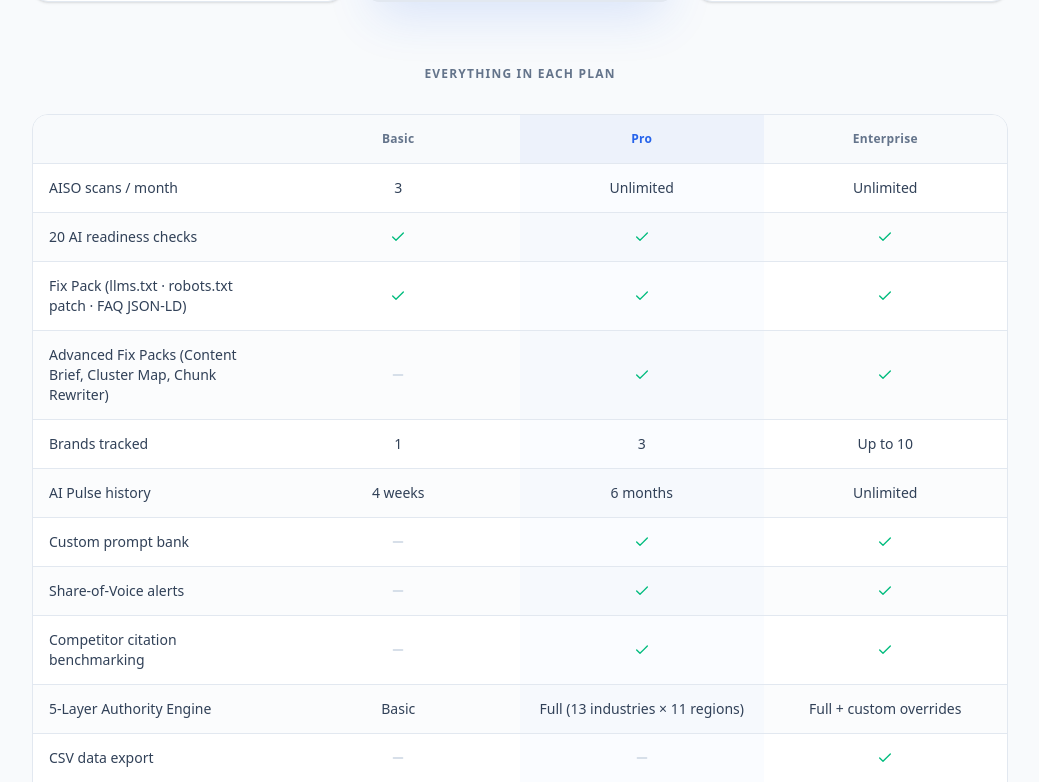
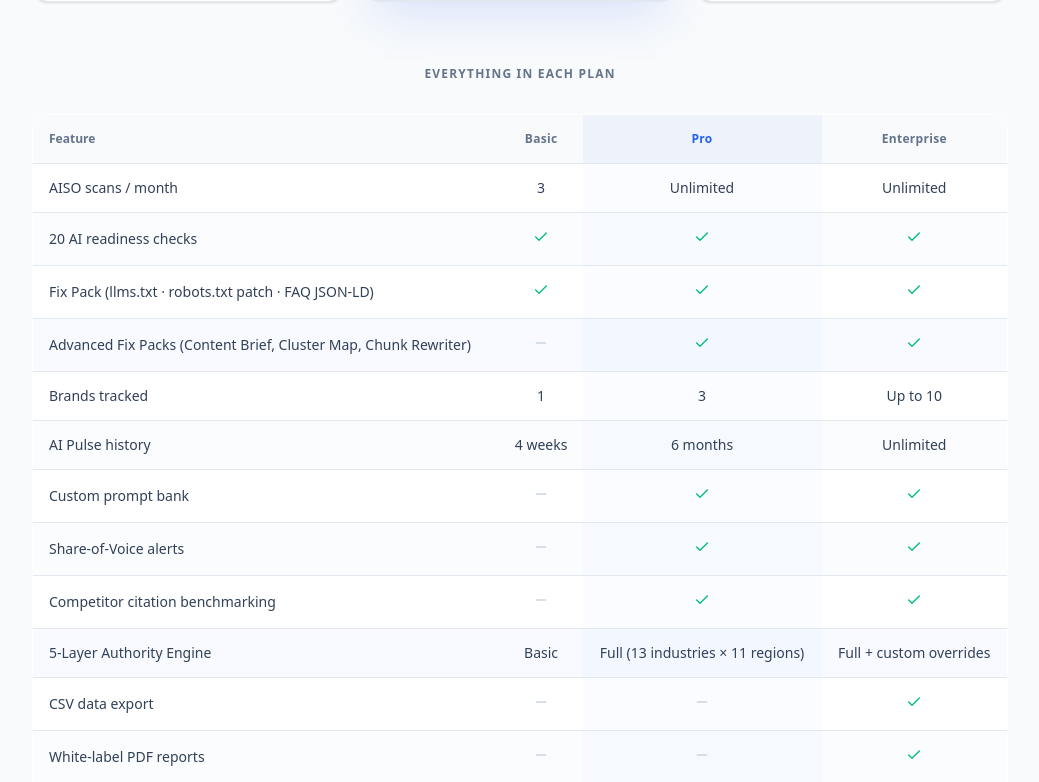
Before and after one commit to YNWAforever/aiso, a Next.js app: page /en/pricing in a window 1280 px wide. Shown: the part 1238-2020 px from the top of the page, without its empty margins (120-1159 px from the left). Built offline with nearby package versions, Linux system fonts and the light colour scheme; no server answers.

Commit message:
fix: make pricing comparison accessible

```diff
--- a/app/[lang]/pricing/page.tsx
+++ b/app/[lang]/pricing/page.tsx
@@ -17,10 +17,26 @@ interface FeatureRow {
 }
 
 /* ── Small helpers ──────────────────────────────────────────── */
-function Cell({ value }: { value: string | boolean }) {
-  if (value === true) return <Check aria-hidden="true" className="size-4 text-emerald-500 mx-auto" />
-  if (value === false) return <Minus aria-hidden="true" className="size-4 text-slate-300 mx-auto" />
-  return <span className="text-sm text-slate-700 text-center block">{value}</span>
+function Cell({
+  value,
+  includedLabel,
+  notIncludedLabel,
+}: {
+  value: string | boolean
+  includedLabel: string
+  notIncludedLabel: string
+}) {
+  if (typeof value === 'boolean') {
+    return (
+      <span className="inline-flex items-center justify-center">
+        {value
+          ? <Check aria-hidden="true" className="size-4 text-emerald-500" />
+          : <Minus aria-hidden="true" className="size-4 text-slate-300" />}
+        <span className="sr-only">{value ? includedLabel : notIncludedLabel}</span>
+      </span>
+    )
+  }
+  return <span className="block text-center text-sm text-slate-700">{value}</span>
 }
 
 function FaqItem({ q, a }: { q: string; a: string }) {
@@ -333,30 +349,44 @@ export default function PricingPage() {
             tabIndex={0}
             className="overflow-x-auto rounded-2xl focus-visible:outline-none focus-visible:ring-2 focus-visible:ring-ring focus-visible:ring-offset-2"
           >
-            <div className="min-w-[720px] overflow-hidden rounded-2xl border border-border bg-white shadow-sm">
-            {/* Header */}
-            <div className="grid grid-cols-4 bg-slate-50 border-b border-border">
-              <div className="p-4 text-xs font-semibold text-muted-foreground" />
-              {(['basic', 'pro', 'enterprise'] as Col[]).map(col => (
-                <div key={col} className={`p-4 text-center text-xs font-bold tracking-wide ${col === 'pro' ? 'text-primary bg-primary/5' : 'text-muted-foreground'}`}>
-                  {col === 'basic' ? t('col_basic') : col === 'pro' ? t('col_pro') : t('col_enterprise')}
-                </div>
-              ))}
-            </div>
-
-            {/* Rows */}
-            {rows.map((row, i) => (
-              <div
-                key={row.label}
-                className={`grid grid-cols-4 border-b border-border last:border-0 ${i % 2 !== 0 ? 'bg-slate-50/50' : ''} ${row.highlight ? 'bg-primary/3' : ''}`}
-              >
-                <div className="p-3.5 px-4 text-sm text-slate-700 font-medium">{row.label}</div>
-                <div className="p-3.5 flex items-center justify-center"><Cell value={row.basic} /></div>
-                <div className="p-3.5 flex items-center justify-center bg-primary/2"><Cell value={row.pro} /></div>
-                <div className="p-3.5 flex items-center justify-center"><Cell value={row.enterprise} /></div>
-              </div>
-            ))}
-            </div>
+            <table className="w-full min-w-[720px] overflow-hidden rounded-2xl border border-border bg-white shadow-sm">
+              <thead>
+                <tr className="bg-slate-50">
+                  <th scope="col" className="border-b border-border p-4 text-left text-xs font-semibold text-muted-foreground">
+                    {t('comparison_feature')}
+                  </th>
+                  {(['basic', 'pro', 'enterprise'] as Col[]).map(col => (
+                    <th
+                      key={col}
+                      scope="col"
+                      className={`border-b border-border p-4 text-center text-xs font-bold tracking-wide ${col === 'pro' ? 'bg-primary/5 text-primary' : 'text-muted-foreground'}`}
+                    >
+                      {col === 'basic' ? t('col_basic') : col === 'pro' ? t('col_pro') : t('col_enterprise')}
+                    </th>
+                  ))}
+                </tr>
+              </thead>
+              <tbody>
+                {rows.map((row, i) => {
+                  const borderClass = i === rows.length - 1 ? '' : 'border-b border-border'
+                  const rowClass = row.highlight ? 'bg-primary/3' : i % 2 !== 0 ? 'bg-slate-50/50' : ''
+                  const cellProps = {
+                    includedLabel: t('included'),
+                    notIncludedLabel: t('not_included'),
+                  }
+                  return (
+                    <tr key={row.label} className={rowClass}>
+                      <th scope="row" className={`p-3.5 px-4 text-left text-sm font-medium text-slate-700 ${borderClass}`}>
+                        {row.label}
+                      </th>
+                      <td className={`p-3.5 text-center ${borderClass}`}><Cell value={row.basic} {...cellProps} /></td>
+                      <td className={`bg-primary/2 p-3.5 text-center ${borderClass}`}><Cell value={row.pro} {...cellProps} /></td>
+                      <td className={`p-3.5 text-center ${borderClass}`}><Cell value={row.enterprise} {...cellProps} /></td>
+                    </tr>
+                  )
+                })}
+              </tbody>
+            </table>
           </div>
         </section>
 
--- a/messages/en.json
+++ b/messages/en.json
@@ -342,6 +342,9 @@
     "paid_plans_title": "Paid Plans",
     "paid_plans_body": "Choose a subscription when you need ongoing scans, tracking, and team features.",
     "comparison_label": "Compare paid plan features",
+    "comparison_feature": "Feature",
+    "included": "Included",
+    "not_included": "Not included",
     "popular": "MOST POPULAR",
     "free_price": "Free",
     "per_month": "/mo",
--- a/messages/zh-HK.json
+++ b/messages/zh-HK.json
@@ -342,6 +342,9 @@
     "paid_plans_title": "付費方案",
     "paid_plans_body": "如需持續掃描、追蹤及團隊功能，請選擇合適的訂閱方案。",
     "comparison_label": "比較付費方案功能",
+    "comparison_feature": "功能",
+    "included": "包括",
+    "not_included": "不包括",
     "popular": "最受歡迎",
     "free_price": "免費",
     "per_month": "/月",
```
Also changed, not shown: 1 other file (tests, documents, lock files or other folders).
